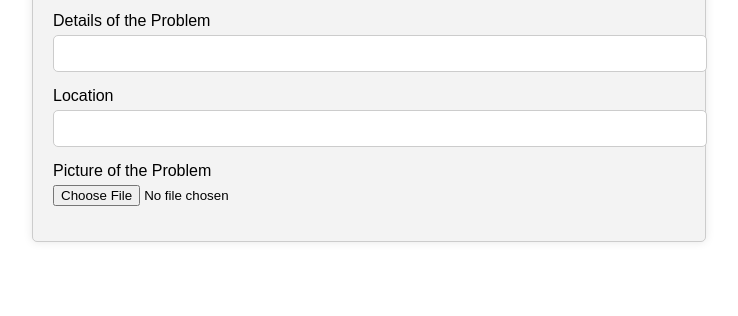
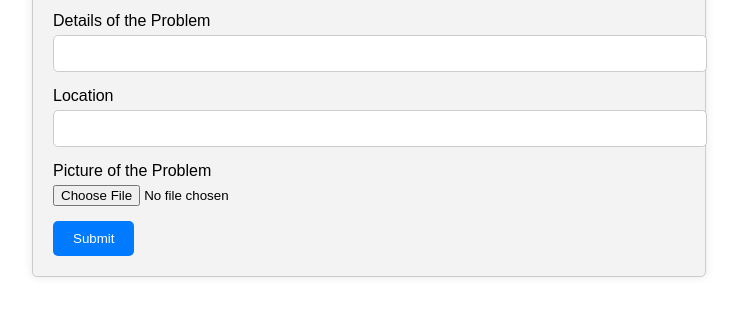
Before and after one commit to Wizard8187/Swecha, a plain HTML site: page index.html in a window 1280 px wide. Shown: the part 172-488 px from the top of the page, without its empty margins (271-1009 px from the left). Drawn offline with Linux system fonts and the light colour scheme.

Commit message:
index.html

```diff
--- a/index.html
+++ b/index.html
@@ -31,7 +31,8 @@
                 <label for="answer">Picture of the Problem</label>
                 <form action="/upload" method="post" enctype="multipart/form-data">
                 <input type="file" accept="image/*" capture="camera" name="picture" id="picture" required>
-
+            </div>
+            <button type="submit">Submit</button>
         </form>
     </div>
     <script src="script.js"></script>
```
